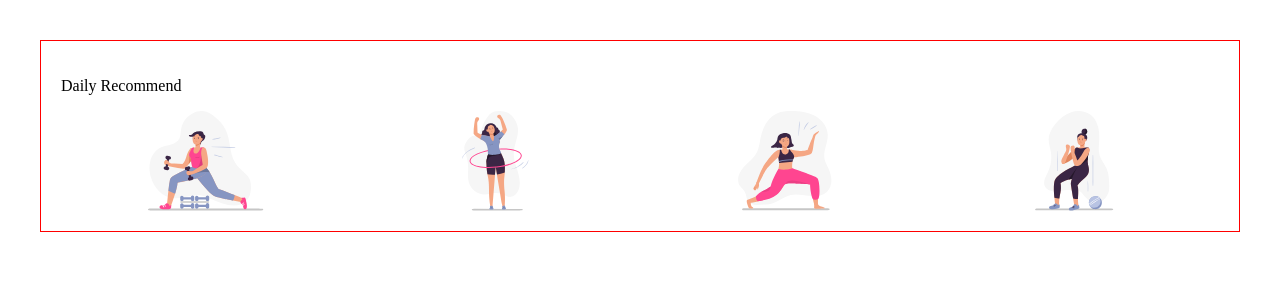
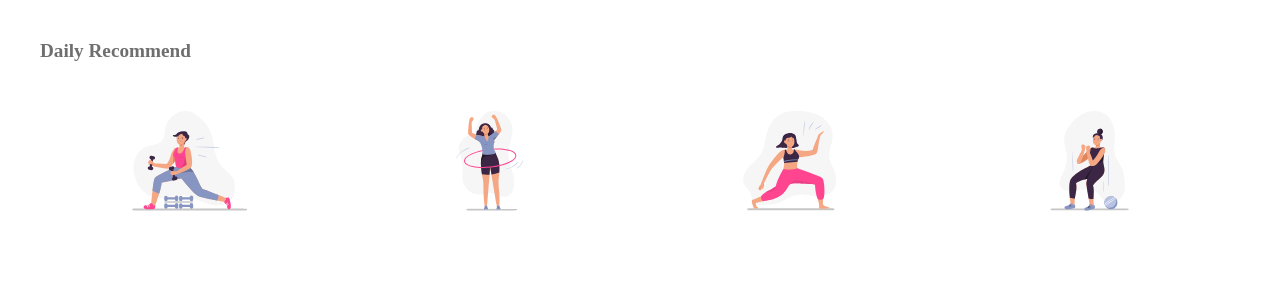
Before and after one commit to dDoraemoNb/finalProject.github.io, a React (Vite) app: page / in a window 1280 px wide. Shown: the top 300 px of the page. Built offline with nearby package versions, Linux system fonts and the light colour scheme.

Commit message:
Update color text

```diff
--- a/src/Components/DailyRecommend/DailyRecommend.css
+++ b/src/Components/DailyRecommend/DailyRecommend.css
@@ -1,11 +1,15 @@
 .DailyRecommend {
-    border: 1px solid red;
-    padding: 20px;
+    /* border: 1px solid red; */
     flex-direction: column;
+
 }
 
 .DailyRecommend p {
     text-align: left;
+    margin-top: 0px;
+    color: #6F6F6F;
+    font-weight: bold;
+    font-size: larger;
 }
 
 
@@ -19,4 +23,6 @@
     display: inline-block;
     width: 100%;
     height: 100px;
+    margin: 30px 30px;
+
 }
```
